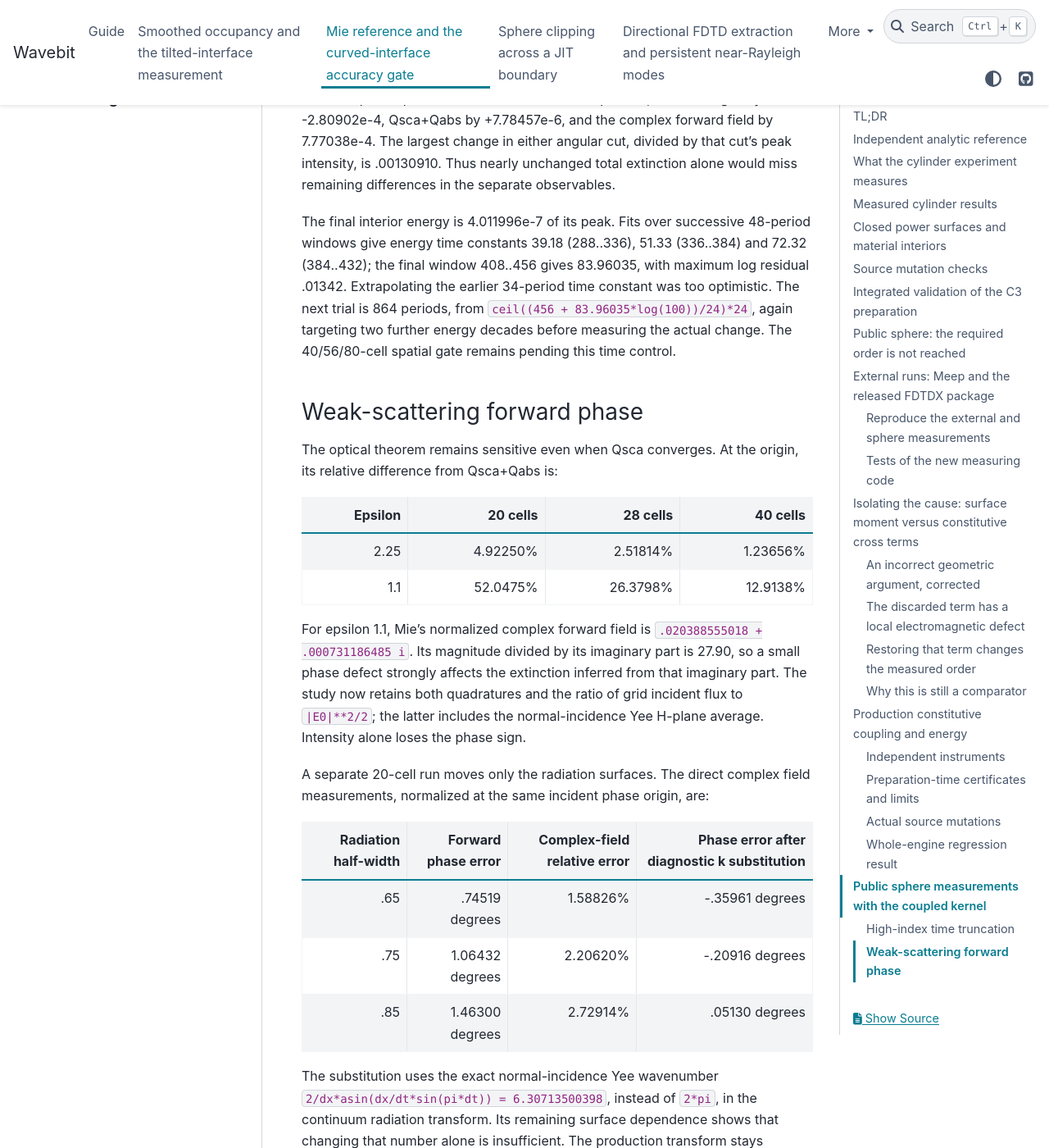
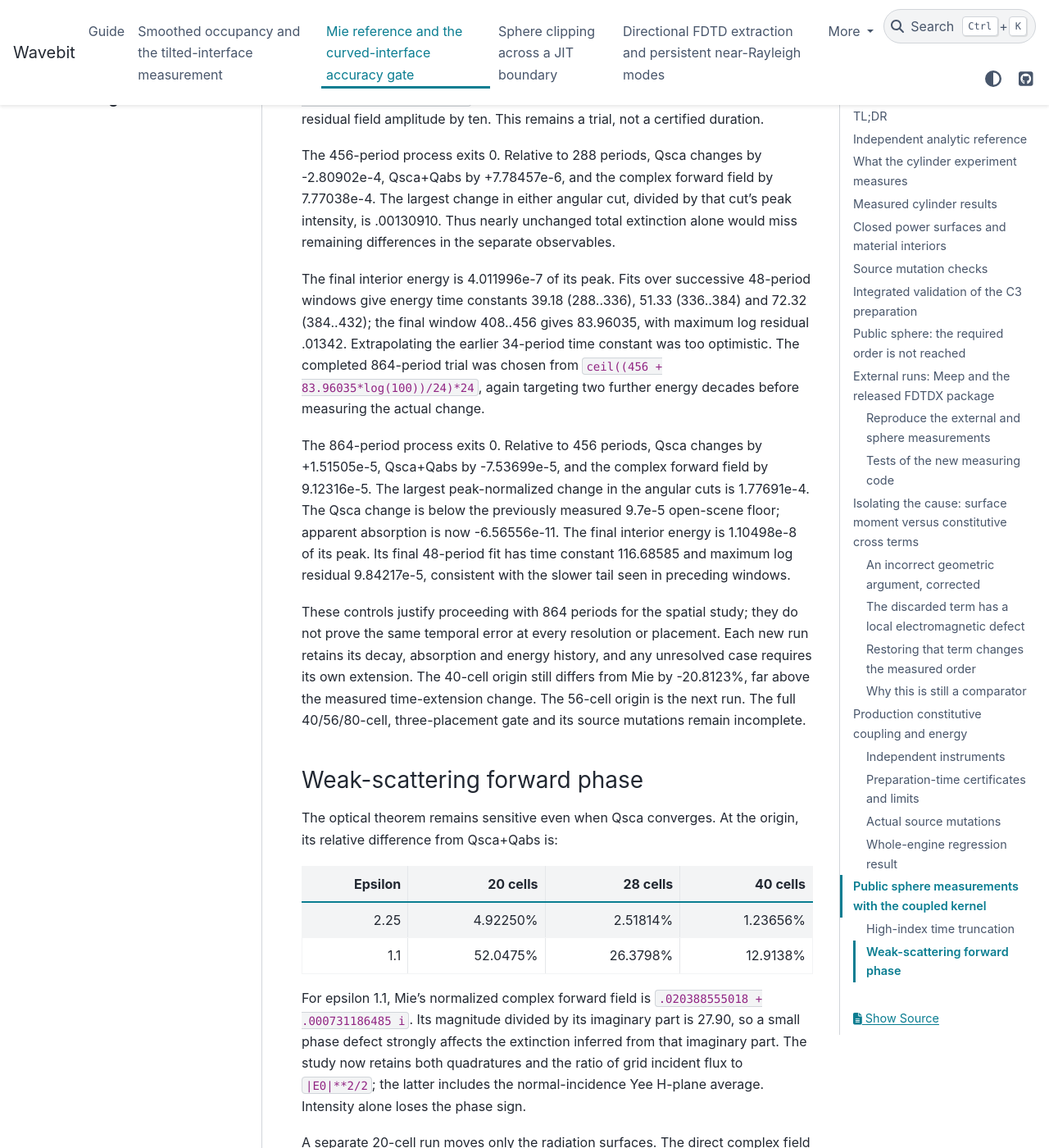
Before and after one commit to fieldalgo/wavebit, a Sphinx documentation site: the page built from docs/fd-mie-validation.md, in a window 1280 px wide and 1400 px high, scrolled down 25441 px. Shown: the whole window at 82% size. Built offline with Sphinx 7.4.7 and the PyData theme 0.15.4, drawn with Linux system fonts in a browser that asks for light colours; some of the changed text lies outside the part shown.

Commit message:
Complete the origin sphere time control and begin refinement
Record the 864-period measurement, compare all observables with the shorter run, and use the measured temporal change to proceed with the 56-cell spatial trial. C3 remains incomplete.

Co-Authored-By: Codex <codex@openai.com>

````diff
--- a/docs/fd-mie-validation.md
+++ b/docs/fd-mie-validation.md
@@ -819,6 +819,7 @@ spatial-order fit. The origin's Mie efficiency is 4.315415843395232.
 | 48 | 3.43571859257 | .14522379924 | .0027553423 |
 | 288 | 3.41818846015 | -.00067742618 | 5.8496611e-7 |
 | 456 | 3.41722828553 | .00030935229 | 2.8138152e-8 |
+| 864 | 3.41728005839 | -6.5655589e-11 | 7.0893296e-10 |
 
 The 24-period batch was stopped after its first two high-index cases; no
 56- or 80-cell result from that unresolved time window is presented. Source
@@ -863,10 +864,26 @@ The final interior energy is 4.011996e-7 of its peak. Fits over successive
 48-period windows give energy time constants 39.18 (288..336), 51.33
 (336..384) and 72.32 (384..432); the final window 408..456 gives 83.96035,
 with maximum log residual .01342. Extrapolating the earlier 34-period time
-constant was too optimistic. The next trial is 864 periods, from
+constant was too optimistic. The completed 864-period trial was chosen from
 `ceil((456 + 83.96035*log(100))/24)*24`, again targeting two further energy
-decades before measuring the actual change. The 40/56/80-cell spatial gate
-remains pending this time control.
+decades before measuring the actual change.
+
+The 864-period process exits 0. Relative to 456 periods, Qsca changes by
++1.51505e-5, Qsca+Qabs by -7.53699e-5, and the complex forward field by
+9.12316e-5. The largest peak-normalized change in the angular cuts is
+1.77691e-4. The Qsca change is below the previously measured 9.7e-5
+open-scene floor; apparent absorption is now -6.56556e-11. The final interior
+energy is 1.10498e-8 of its peak. Its final 48-period fit has time constant
+116.68585 and maximum log residual 9.84217e-5, consistent with the slower
+tail seen in preceding windows.
+
+These controls justify proceeding with 864 periods for the spatial study;
+they do not prove the same temporal error at every resolution or placement.
+Each new run retains its decay, absorption and energy history, and any
+unresolved case requires its own extension. The 40-cell origin still differs
+from Mie by -20.8123%, far above the measured time-extension change. The
+56-cell origin is the next run. The full 40/56/80-cell, three-placement gate
+and its source mutations remain incomplete.
 
 ### Weak-scattering forward phase
 
@@ -914,5 +931,6 @@ python studies/fdtd_subpixel_mie_sphere.py --eps 12 --cpw 40 --periods 48 --ener
 python studies/fdtd_subpixel_mie_sphere.py --eps 12 --cpw 40 --periods 288 --energy tail288.json
 python studies/fdtd_subpixel_mie_sphere.py --eps 12 --cpw 40 --periods 456 --energy tail456.json
 python studies/fdtd_subpixel_mie_sphere.py --eps 12 --cpw 40 --periods 864 --energy tail864.json
+python studies/fdtd_subpixel_mie_sphere.py --eps 12 --cpw 56 --periods 864 --energy high56.json
 python studies/fdtd_subpixel_mie_sphere.py --eps 1.1 --cpw 20 --phase-control phase20.json
 ```
````
